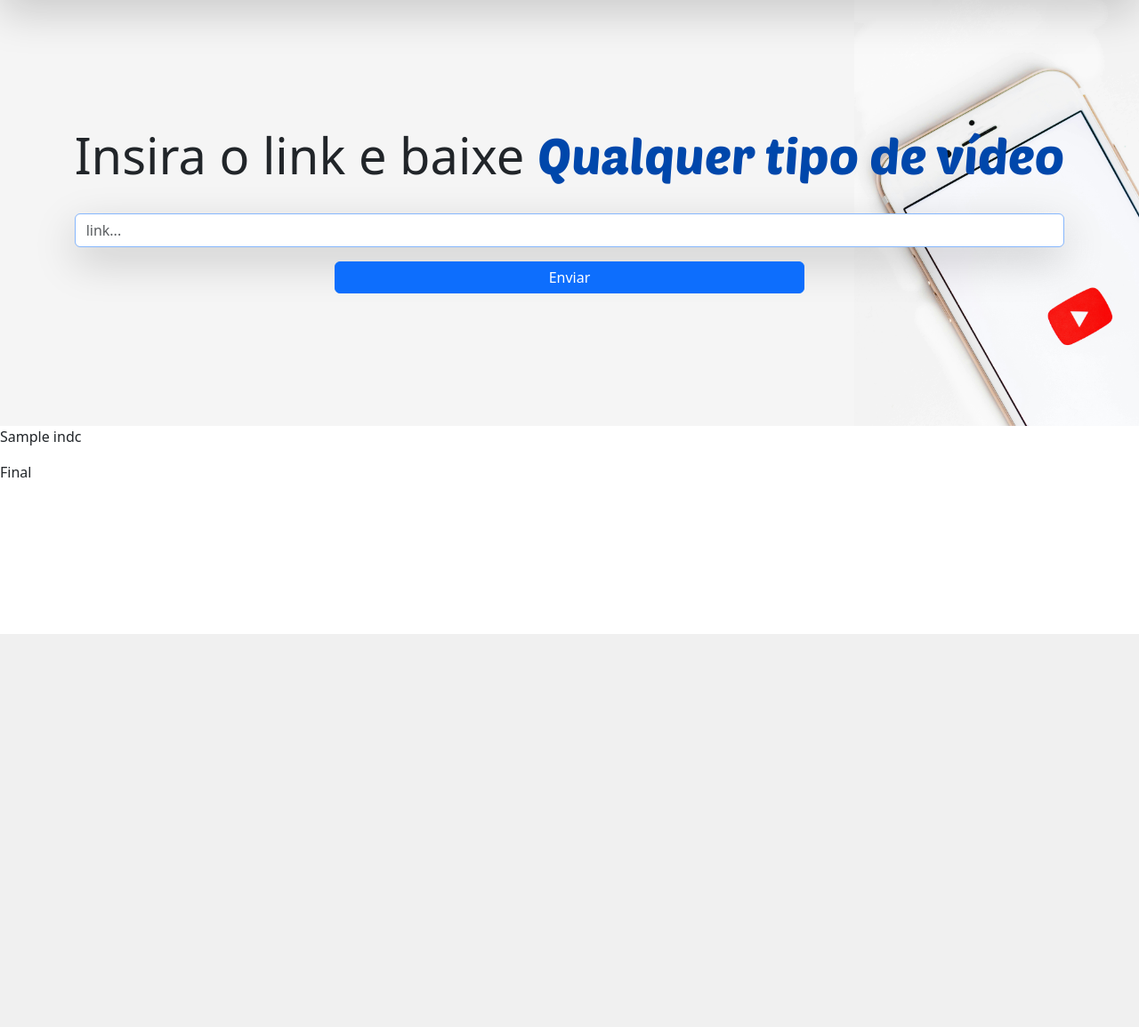
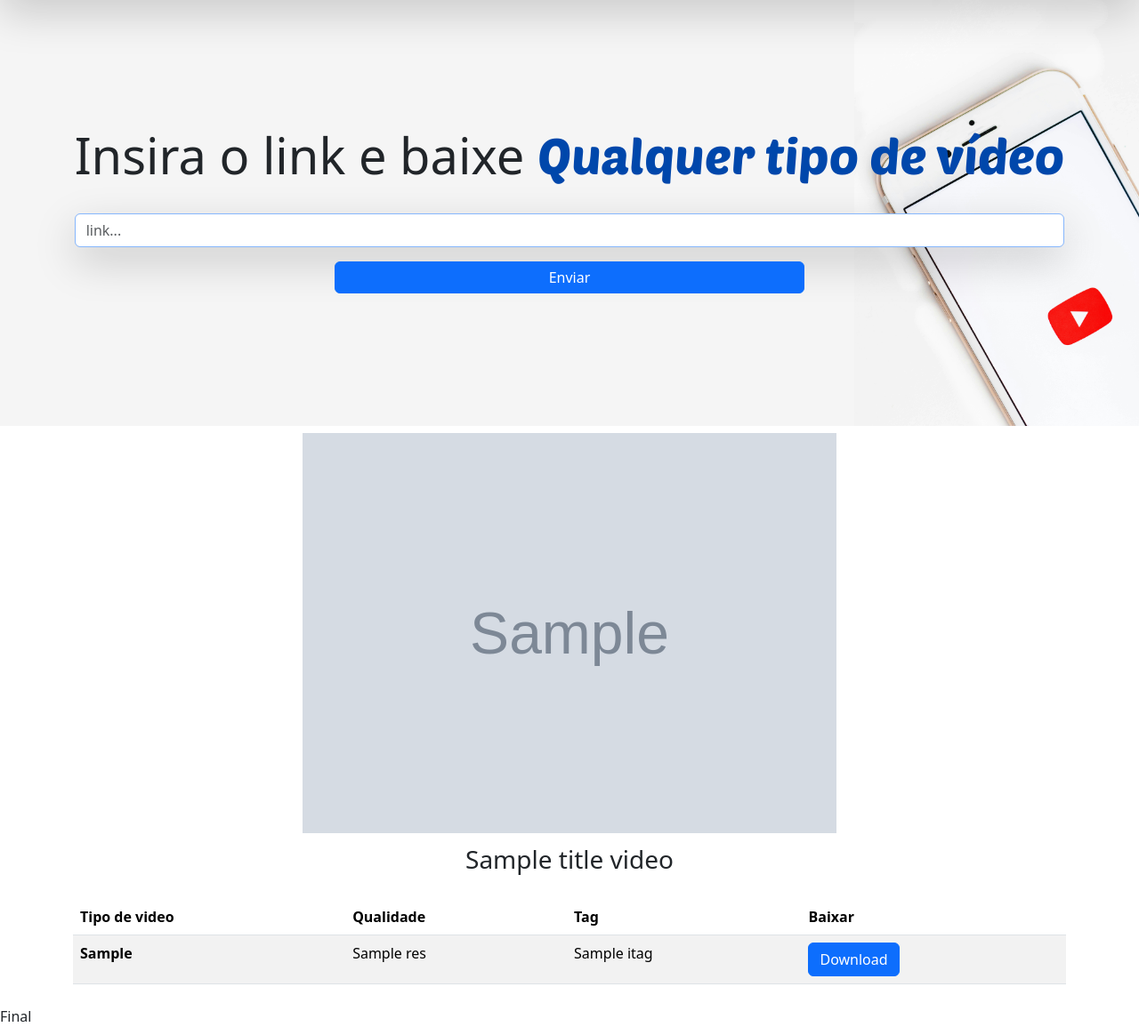
Before and after one commit to danielBRTanimacao/Youtube-video-download-with-python, a Flask app: template backend/templates/index.html in a window 1280 px wide. Shown: the part 87-1242 px from the top of the page at 89% size. Before the commit the page ends 800 px from the top, so only its background shows below. Run offline with Flask 3, Linux system fonts and the light colour scheme; the template is opened without the code that fills it: most values are stand-ins (such as "Sample title", 1, 10 or a date in 2020); grey boxes marked "Sample" are stand-in pictures.

Commit message:
init of function and process to find propertis download

```diff
--- a/backend/templates/index.html
+++ b/backend/templates/index.html
@@ -96,11 +96,56 @@
                     </div>
                 </form>
             </div>
-            <article>
-                {%for indc in list_videos%}
-                <p>{{indc}}</p>
-                {%endfor%}
-            </article>
+            {% if error %}
+                <article class="container text-center alert alert-danger" role="alert">
+                    {{ error }}
+                </article>
+            {% endif %}
+            {% if list_videos %}
+                <article>
+                    <aside class="text-center py-2">
+                        <img
+                            class="img-fluid"
+                            width="600"
+                            src="{{ url_thumb }}"
+                            alt="thumb"
+                        />
+                        <div class="lead fs-3 py-2">{{ title_video }}</div>
+                    </aside>
+                    <div class="py-2 container">
+                        <table class="table table-striped">
+                            <thead>
+                                <tr>
+                                    <th scope="col">Tipo de video</th>
+                                    <th scope="col">Qualidade</th>
+                                    <th scope="col">Tag</th>
+                                    <th scope="col">Baixar</th>
+                                </tr>
+                            </thead>
+                            <tbody>
+                                {%for indc in list_videos%}
+                                <tr>
+                                    <th scope="row">{{ indc.mime_type }}</th>
+                                    <td>
+                                        {% if indc.res %}
+                                            {{ indc.res }}
+                                        {% else %}
+                                            {{ indc.abr }}
+                                        {% endif %}
+                                    </td>
+                                    <td>{{ indc.itag}}</td>
+                                    <td>
+                                        <button class="btn btn-primary">
+                                            Download
+                                        </button>
+                                    </td>
+                                </tr>
+                                {%endfor%}
+                            </tbody>
+                        </table>
+                    </div>
+                </article>
+            {% endif %}
         </main>
         <footer>Final</footer>
 
```
Also changed, not shown: backend/routes/home.py (+8 -3 lines).
